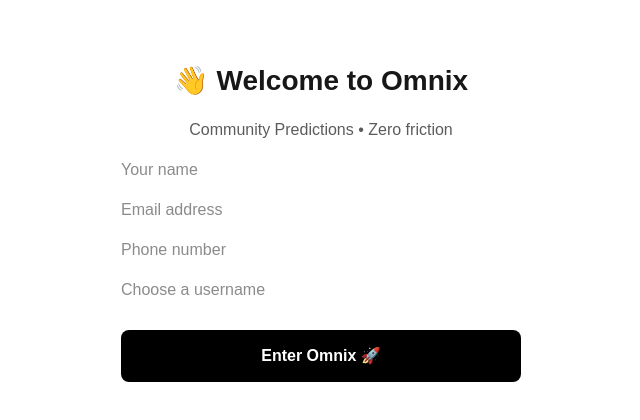
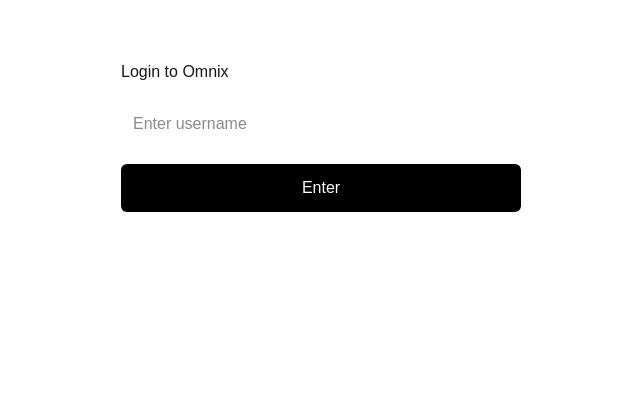
Before and after one commit to Srubin18/omnix-app, a Next.js app: page /login in a window 1280 px wide. Shown: the top 420 px of the page, without its empty margins (319-959 px from the left). Built offline with nearby package versions, Linux system fonts and the light colour scheme.

Commit message:
Update page.tsx

```diff
--- a/app/login/page.tsx
+++ b/app/login/page.tsx
@@ -1,5 +1,6 @@
 "use client";
 
+import React from "react";
 import { useState } from "react";
 import { useRouter } from "next/navigation";
 
@@ -9,21 +10,22 @@
     name: "",
     email: "",
     phone: "",
-    username: ""
+    username: "",
   });
 
-  function handleChange(e) {
+  function handleChange(e: React.ChangeEvent<HTMLInputElement>) {
     setForm({ ...form, [e.target.name]: e.target.value });
   }
 
   function enterApp() {
-    // MVP: No friction login
+    // No friction login
     localStorage.setItem("omnix-user", JSON.stringify(form));
     router.push("/home");
   }
 
   return (
-    <main style={{
+    <main
+      style={{
         display: "flex",
         flexDirection: "column",
         gap: "16px",
@@ -31,35 +33,28 @@
         maxWidth: "400px",
         margin: "auto",
         paddingTop: "60px",
-      fontFamily: "sans-serif"
-    }}>
-      <h1 style={{ fontSize: "28px", fontWeight: "bold", textAlign: "center" }}>
-        👋 Welcome to Omnix
-      </h1>
+      }}
+    >
+      <h1>Login to Omnix</h1>
 
-      <p style={{ textAlign: "center", opacity: 0.7 }}>
-        Community Predictions • Zero friction
-      </p>
-
-      <input name="name" placeholder="Your name" onChange={handleChange} />
-      <input name="email" placeholder="Email address" onChange={handleChange} />
-      <input name="phone" placeholder="Phone number" onChange={handleChange} />
-      <input name="username" placeholder="Choose a username" onChange={handleChange} />
+      <input
+        name="username"
+        placeholder="Enter username"
+        onChange={handleChange}
+        style={{ padding: "12px", fontSize: "16px" }}
+      />
 
       <button
         onClick={enterApp}
         style={{
+          padding: "12px",
           background: "black",
           color: "white",
-          padding: "14px",
-          fontSize: "16px",
-          borderRadius: "8px",
-          fontWeight: "600",
+          borderRadius: "6px",
           cursor: "pointer",
-          marginTop: "12px"
         }}
       >
-        Enter Omnix 🚀
+        Enter
       </button>
     </main>
   );
```
Lines whose indentation alone changed are shown as unchanged.
